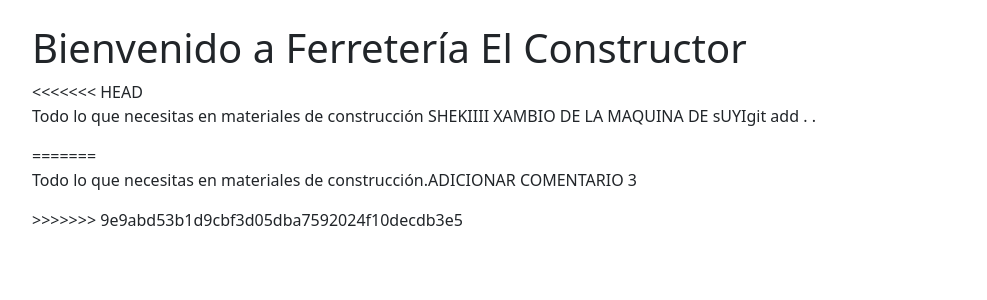
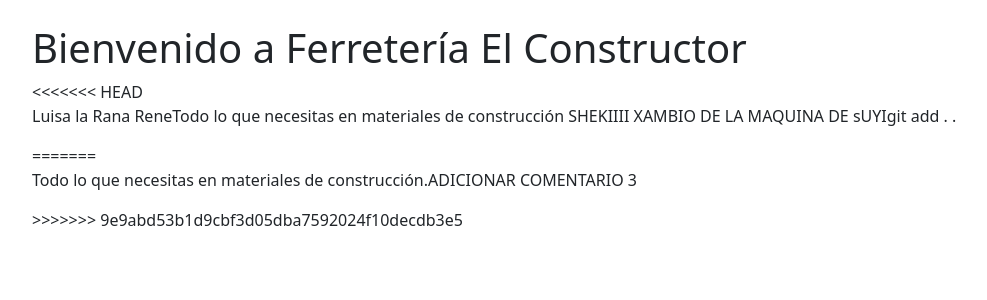
Before and after one commit to Sheki1222/ProyectoFerreteria, a Flask app: page / in a window 1280 px wide. Shown: the part 56-356 px from the top of the page, without its empty margins (50-1037 px from the left). Run offline with Flask 3, Linux system fonts and the light colour scheme.

Commit message:
Agregué Rana

```diff
--- a/templates/home.html
+++ b/templates/home.html
@@ -3,8 +3,9 @@
 {% block content %}
 <h1>Bienvenido a Ferretería El Constructor</h1>
 <<<<<<< HEAD
-<p>Todo lo que necesitas en materiales de construcción SHEKIIII XAMBIO DE LA MAQUINA DE sUYIgit add .
+<p>Luisa la Rana ReneTodo lo que necesitas en materiales de construcción SHEKIIII XAMBIO DE LA MAQUINA DE sUYIgit add .
 .</p>
+
 =======
 <p>Todo lo que necesitas en materiales de construcción.ADICIONAR COMENTARIO 3</p>
 >>>>>>> 9e9abd53b1d9cbf3d05dba7592024f10decdb3e5
```
